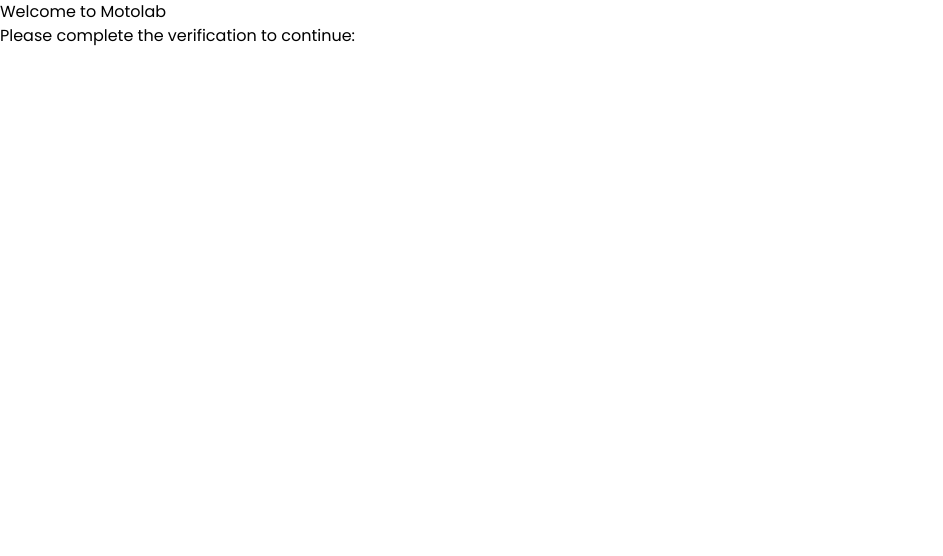
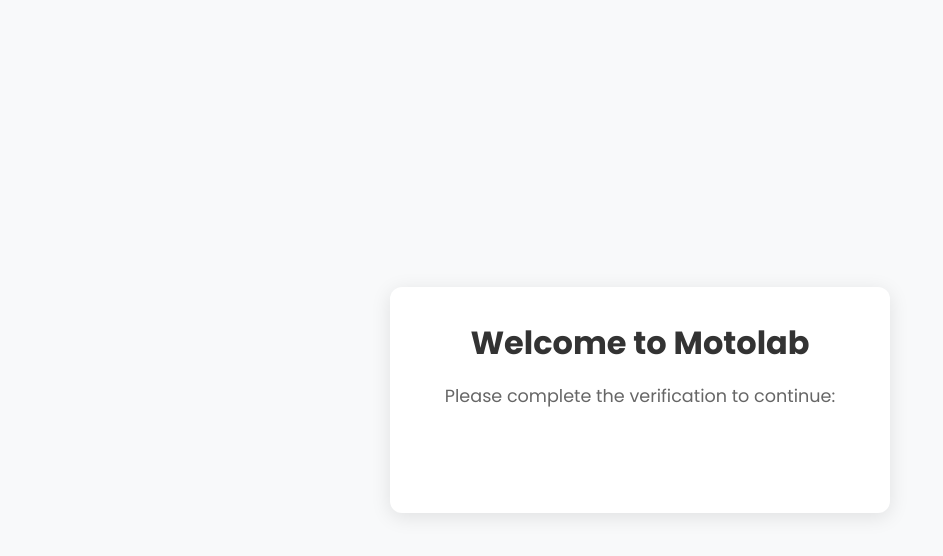
Before and after one commit to codebyviral/motolabpitshop-web-frontend, a React (Vite) app: page / in a window 1280 px wide. Shown: the top 556 px of the page, without its empty margins (0-943 px from the left). Built offline with nearby package versions, Linux system fonts and the light colour scheme.

Commit message:
feat: enhance verification UI and update routing for improved user experience

```diff
--- a/src/App.jsx
+++ b/src/App.jsx
@@ -2,7 +2,7 @@
 import { useState } from "react";
 import { Route, Routes } from "react-router-dom";
 import PrivateRoute from "./components/PrivateRoute";
-import TurnstileWidget from "./components/TurnstilWidget.jsx"; // Import the widget
+import TurnstileWidget from "./components/TurnstilWidget.jsx";
 import {
   Home,
   LoginForm,
@@ -21,7 +21,7 @@
   Verification,
 } from "./Pages/index.js";
 import { ToastContainer } from "react-toastify";
-import "./app.css"; // Import the CSS
+import "./app.css";
 
 function App() {
   const [isVerified, setIsVerified] = useState(false);
@@ -34,48 +34,45 @@
 
   return (
     <>
-      <ToastContainer
-        position="top-center"
-        autoClose={2500}
-        hideProgressBar={false}
-        newestOnTop={false}
-        closeOnClick={false}
-        rtl={false}
-        pauseOnFocusLoss
-        draggable
-        pauseOnHover
-        theme="light"
-      />
-      <div className="App">
+      <ToastContainer />
       {!isVerified ? (
+        <div className="verification-container">
+          <div className="verification-content">
+            <h1 className="verification-title">Welcome to Motolab</h1>
+            <p className="verification-text">
+              Please complete the verification to continue:
+            </p>
             <div className="turnstile-wrapper">
-            <h1>Welcome to Motolab</h1>
-            <p>Please complete the verification to continue:</p>
               <TurnstileWidget onVerify={handleVerify} />
+            </div>
+          </div>
         </div>
       ) : (
         <Routes>
           <Route path="/" element={<Home />} />
           <Route path="/login" element={<LoginForm />} />
+          <Route path="/signup" element={<SignupForm />} />
+          <Route path="/about" element={<AboutUs />} />
+          <Route path="/products" element={<AllProducts />} />
           <Route path="/logout" element={<Logout />} />
-            <Route path="/signup" element={<SignupForm />} />
-            <Route path="/your-account" element={<Profile />} />
-            <Route path="/about-us" element={<AboutUs />} />
-            <Route path="/view-all-products" element={<AllProducts />} />
-            <Route path="/view-product/:id" element={<ViewProduct />} />
-            <Route path="/payment-success" element={<PaymentSuccess />} />
-            <Route path="/ContactMethods" element={<ContactMethods />} />
           <Route
-              path="/TermsAndConditions"
-              element={<TermsAndConditions />}
+            path="/profile"
+            element={
+              <PrivateRoute>
+                <Profile />
+              </PrivateRoute>
+            }
           />
-            <Route path="/PrivacyPolicy" element={<PrivacyPolicy />} />
+          <Route path="/product/:id" element={<ViewProduct />} />
+          <Route path="/success" element={<PaymentSuccess />} />
+          <Route path="/contact" element={<ContactMethods />} />
+          <Route path="/terms" element={<TermsAndConditions />} />
+          <Route path="/privacy" element={<PrivacyPolicy />} />
+          <Route path="/cart" element={<Cart />} />
+          <Route path="/verify" element={<Verification />} />
           <Route path="*" element={<NotFound />} />
-            <Route path="/verify-account" element={<Verification />} />
-            <Route path="/my-cart" element={<Cart />} />
         </Routes>
       )}
-      </div>
     </>
   );
 }
--- a/src/app.css
+++ b/src/app.css
@@ -112,6 +112,50 @@
   font-style: italic;
 }
 
+#cloudflare-container {
+  display: flex;
+  justify-content: center;
+  align-items: center;
+}
+
+.verification-container {
+  display: flex;
+  justify-content: center;
+  align-items: center;
+  min-height: 100vh;
+  background-color: #f8f9fa;
+  padding: 2rem;
+}
+
+.verification-content {
+  text-align: center;
+  max-width: 500px;
+  width: 100%;
+  padding: 2rem;
+  background: white;
+  border-radius: 12px;
+  box-shadow: 0 4px 20px rgba(0, 0, 0, 0.1);
+}
+
+.verification-title {
+  font-size: 2rem;
+  font-weight: 700;
+  color: #333;
+  margin-bottom: 1rem;
+}
+
+.verification-text {
+  font-size: 1.1rem;
+  color: #666;
+  margin-bottom: 2rem;
+}
+
+.turnstile-wrapper {
+  display: flex;
+  justify-content: center;
+  margin-top: 1rem;
+}
+
 /* .App {
     min-height: 100vh;
     display: flex;
```
Lines whose indentation alone changed are shown as unchanged.
